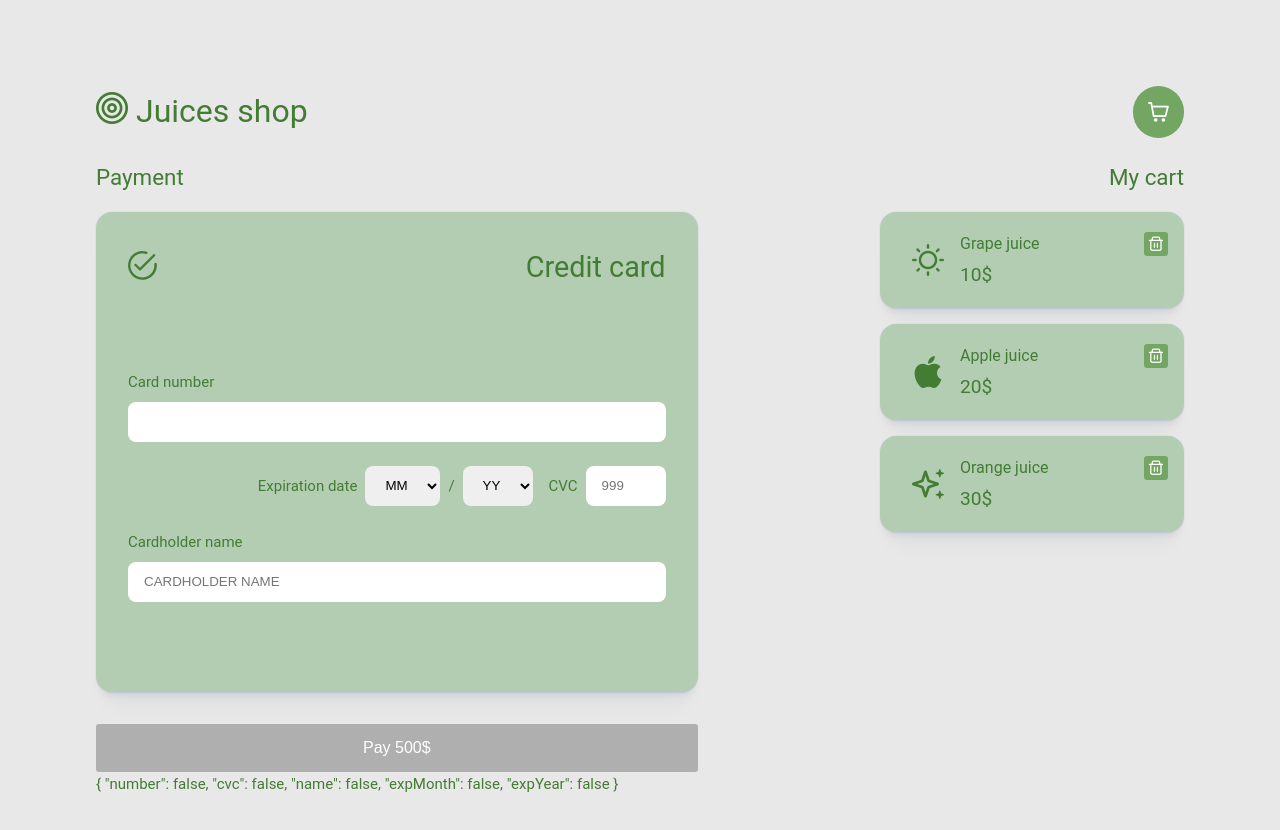
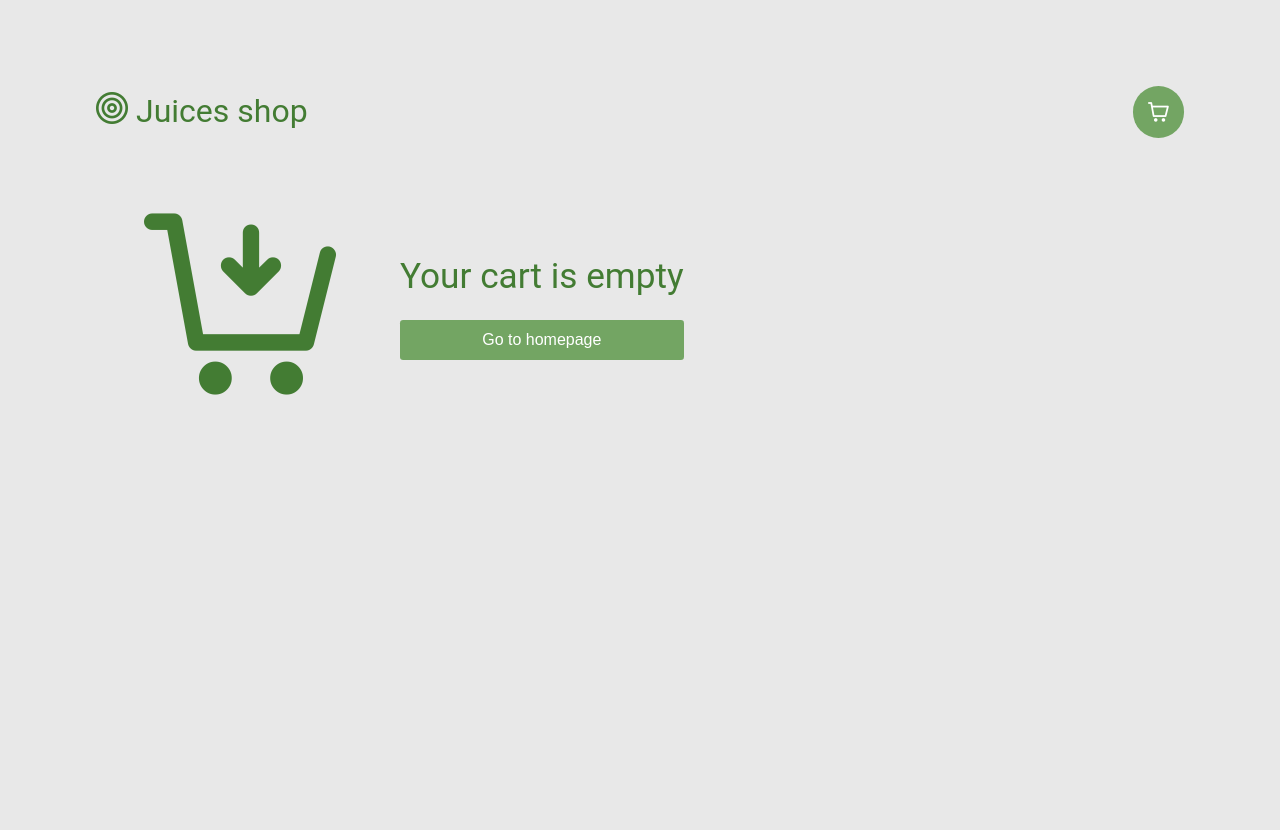
Before and after one commit to pikoio/checkout-form, a Vue app: page / in a window 1280 px wide. Shown: the top 830 px of the page. After the commit the page ends 800 px from the top, so only its background shows below. Built offline with nearby package versions, Linux system fonts and the light colour scheme.

Commit message:
feat(payment section): error validation

```diff
--- a/src/App.vue
+++ b/src/App.vue
@@ -1,40 +1,11 @@
 <script setup>
 import ProductsWrapper from "@/components/ProductsWrapper.vue";
-import {provide, ref} from "vue";
+import {computed, provide, ref} from "vue";
 import CartSection from "@/components/CartSection.vue";
 import NavBar from "@/components/NavBar.vue";
 
 const state = ref({
-  products: [
-    {
-      id: 1,
-      name: "Grape juice",
-      description: "Grape juice from USA",
-      price: 10,
-      cardColor: "#805a98",
-      isInState: false,
-      icon: "pi pi-sun"
-
-    },
-    {
-      id: 2,
-      name: "Apple juice",
-      description: "Apple juice from China",
-      price: 20,
-      cardColor: "#ba4e4e",
-      isInState: false,
-      icon: "pi pi-apple"
-    },
-    {
-      id: 3,
-      name: "Orange juice",
-      description: "Orange juice from Japan",
-      price: 30,
-      cardColor: "#d68348",
-      isInState: false,
-      icon: "pi pi-sparkles"
-    }
-  ]
+  products: []
 })
 const products = ref([
   {
@@ -66,6 +37,14 @@ const products = ref([
     icon: "pi pi-sparkles"
   }
 ])
+
+const productsTotalPrice = computed(() => {
+  return state.value.products.reduce((acc, product) => {
+    return acc + product.price
+  }, 0)
+})
+provide("productsTotalPrice", productsTotalPrice)
+
 const isCartOpen = ref(true)
 provide("products", products)
 provide("state", state)
--- a/src/components/PaymentSection.vue
+++ b/src/components/PaymentSection.vue
@@ -1,6 +1,7 @@
 <script setup>
 import DefaultButton from "@/components/buttons/DefaultButton.vue";
-import {computed, reactive, ref, watch} from "vue";
+import {computed, inject, reactive, ref, watch} from "vue";
+const productsTotalPrice = inject("productsTotalPrice");
 
 defineEmits(['payment-success'])
 
@@ -35,57 +36,57 @@ const isFormValid = reactive({
 })
 
 const validateFormInput = (type) => {
-  switch(type){
-    case "number":{
+  switch (type) {
+    case "number": {
       let rawValue = cardCredentials.value.number.toString().replace(/\D/g, '')
       isFormValid.number = false
-        if(rawValue.length === 0){
+      if (rawValue.length === 0) {
         errors.number = "Please enter a card number"
         cardCredentials.value.number = ""
         break
       }
-        if(rawValue.length < 16){
+      if (rawValue.length < 16) {
         errors.number = "Card number is too short"
         cardCredentials.value.number = rawValue
         break
       }
-        if(rawValue.length > 16){
+      if (rawValue.length > 16) {
         cardCredentials.value.number = rawValue.slice(0, 16)
       }
       errors.number = ""
       isFormValid.number = true
       break
     }
-    case "cvc":{
+    case "cvc": {
       let rawValue = cardCredentials.value.cvc.toString().replace(/\D/g, '')
       isFormValid.cvc = false
-      if(rawValue.length === 0){
+      if (rawValue.length === 0) {
         errors.cvc = "Please enter cvc"
         cardCredentials.value.cvc = ""
         break
       }
-      if(rawValue.length < 3){
+      if (rawValue.length < 3) {
         errors.cvc = "CVC is too short"
         cardCredentials.value.cvc = rawValue
         break
       }
-      if(rawValue.length > 3){
+      if (rawValue.length > 3) {
         cardCredentials.value.cvc = rawValue.slice(0, 3)
       }
       errors.cvc = ""
       isFormValid.cvc = true
       break
     }
-    case "name":{
+    case "name": {
       let rawValue = cardCredentials.value.name.toString().replace(/[^a-zA-Z\s]/g, '').toUpperCase()
       isFormValid.name = false
-      if(rawValue.length === 0){
+      if (rawValue.length === 0) {
         errors.name = "Please enter Cardholder name"
         cardCredentials.value.name = ""
         break
       }
 
-      if(rawValue.length > 26){
+      if (rawValue.length > 26) {
         cardCredentials.value.name = rawValue.slice(0, 26)
         break
       }
@@ -94,14 +95,14 @@ const validateFormInput = (type) => {
       isFormValid.name = true
       break
     }
-    case "expDate":{
+    case "expDate": {
       console.log(cardCredentials.value.expDate.month, cardCredentials.value.expDate.year)
       isFormValid.expMonth = false
-      if(isFormValid.expMonth < 1 && isFormValid.expMonth > 12){
+      if (isFormValid.expMonth < 1 && isFormValid.expMonth > 12) {
         errors.expDate = "Invalid expiration month"
         break
       }
-      if(isFormValid.expYear < currentYear && isFormValid.expYear > currentYear + 10){
+      if (isFormValid.expYear < currentYear && isFormValid.expYear > currentYear + 10) {
         errors.expDate = "Invalid expiration year"
         break
       }
@@ -136,6 +137,7 @@ const isPaymentFormValid = computed(() => {
                 v-model="cardCredentials.number"
                 :class="{invalid: errors.number}"
             >
+            <p class="credentials-error">{{ errors.number }}</p>
           </div>
           <div class="row-2">
             <div class="expiration-date">
@@ -163,6 +165,7 @@ const isPaymentFormValid = computed(() => {
                   :class="{invalid: errors.cvc}"
               >
             </div>
+            <p class="credentials-error">{{ errors.cvc }}</p>
           </div>
           <div class="row-3">
             <label>Cardholder name</label>
@@ -173,12 +176,12 @@ const isPaymentFormValid = computed(() => {
                 v-model="cardCredentials.name"
                 :class="{invalid: errors.name}"
             >
+            <p class="credentials-error">{{ errors.name }}</p>
           </div>
         </div>
       </div>
-      <DefaultButton :disabled="isPaymentFormValid" :width="'80%'" :height="'3rem'">Pay 500$</DefaultButton>
+      <DefaultButton :disabled="!isPaymentFormValid" :width="'80%'" :height="'3rem'">Pay {{ productsTotalPrice }}$</DefaultButton>
     </form>
-    {{ isFormValid}}
   </div>
 </template>
 
@@ -187,31 +190,38 @@ const isPaymentFormValid = computed(() => {
   width: 70%;
   padding: 1rem;
 }
-  .payment-section .header{
+
+.payment-section .header {
   font-size: 1.4rem;
 }
-  .payment-section .payment-form{
+
+.payment-section .payment-form {
   margin-top: 1rem;
   display: flex;
   flex-direction: column;
   gap: 2rem;
 }
-  .payment-section .payment-form input{
+
+.payment-section .payment-form input {
   height: 2.5rem;
   border-radius: 0.5rem;
   padding: 1rem;
 }
-  .payment-section .payment-form input.invalid{
+
+.payment-section .payment-form input.invalid {
   border: 1.5px solid red
 }
-  .payment-section .payment-form select{
+
+.payment-section .payment-form select {
   height: 2.5rem;
   border-radius: 0.5rem;
   padding: 0 1rem 0 1rem;
   border: none;
 }
-
-  .payment-section .payment-form .card{
+.payment-section .payment-form .credentials-error {
+  color: var(--color-pale-red);
+}
+.payment-section .payment-form .card {
   height: 30rem;
   width: 80%;
   border-radius: 1rem;
@@ -220,46 +230,55 @@ const isPaymentFormValid = computed(() => {
   padding: 2rem;
 
 }
-  .payment-section .payment-form .card .header-row{
+
+.payment-section .payment-form .card .header-row {
   font-size: 1.8rem;
   display: flex;
   align-items: center;
   justify-content: space-between;
   margin-bottom: 5rem;
 }
-  .payment-section .payment-form .card .info-row{
+
+.payment-section .payment-form .card .info-row {
   display: flex;
   flex-direction: column;
   gap: 1.5rem;
 }
-  .payment-section .payment-form .card .info-row .row-1{
+
+.payment-section .payment-form .card .info-row .row-1 {
   display: flex;
   flex-direction: column;
   gap: 0.5rem
 }
-  .payment-section .payment-form .card .info-row .row-2{
+
+.payment-section .payment-form .card .info-row .row-2 {
   display: flex;
   justify-content: end;
   gap: 1rem;
 }
-  .payment-section .payment-form .card .info-row .row-2 .expiration-date{
+
+.payment-section .payment-form .card .info-row .row-2 .expiration-date {
   display: flex;
   align-items: center;
   gap: 0.5rem
 }
-  .payment-section .payment-form .card .info-row .row-2 .expiration-date input{
+
+.payment-section .payment-form .card .info-row .row-2 .expiration-date input {
   width: 5rem;
 }
-  .payment-section .payment-form .card .info-row .row-2 .cvc{
+
+.payment-section .payment-form .card .info-row .row-2 .cvc {
   display: flex;
   align-items: center;
   gap: 0.5rem;
 
 }
-  .payment-section .payment-form .card .info-row .row-2 .cvc input{
+
+.payment-section .payment-form .card .info-row .row-2 .cvc input {
   width: 5rem;
 }
-  .payment-section .payment-form .card .info-row .row-3{
+
+.payment-section .payment-form .card .info-row .row-3 {
   display: flex;
   flex-direction: column;
   gap: 0.5rem;
--- a/src/components/SuccessPaymentSection.vue
+++ b/src/components/SuccessPaymentSection.vue
@@ -1,6 +1,5 @@
 <script setup>
   import DefaultButton from "@/components/buttons/DefaultButton.vue";
-
   defineEmits(['go-to-homepage'])
 </script>
 
--- a/src/components/buttons/DefaultButton.vue
+++ b/src/components/buttons/DefaultButton.vue
@@ -11,9 +11,9 @@ const props = defineProps({
 <template>
   <button
       class="default-button"
-      :class="{disabled: !props.disabled}"
+      :class="{disabled: props.disabled}"
       :style="{ width: props.width, height: props.height }"
-      :disabled="!props.disabled">
+      :disabled="props.disabled">
     <slot/>
   </button>
 </template>
```
Lines whose indentation alone changed are shown as unchanged.
